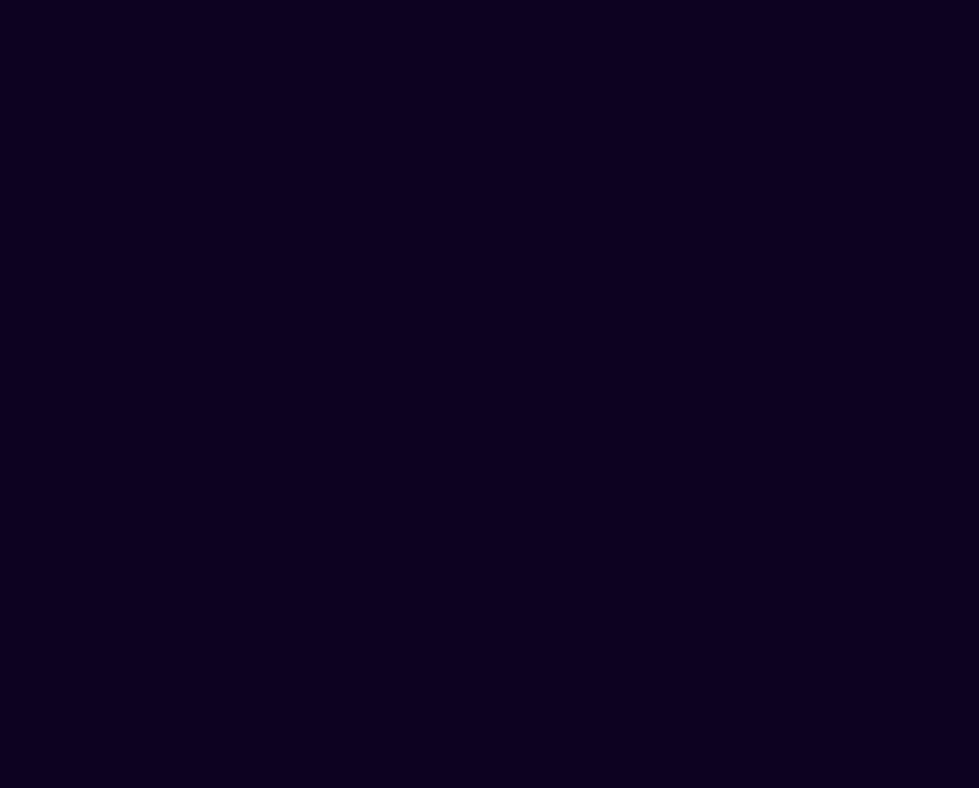
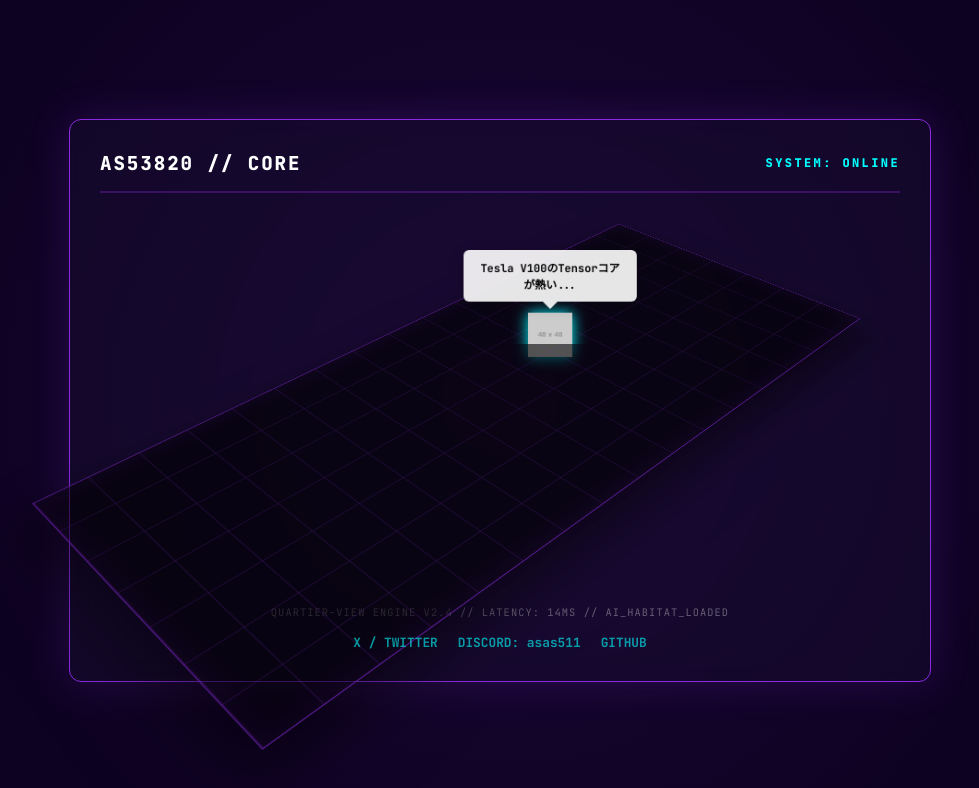
Before and after one commit to as53820/my-website, a plain HTML site: page index.html in a window 1280 px wide. Shown: the whole page, without its empty margins (140-1119 px from the left). Drawn offline with Linux system fonts and the light colour scheme; placeholder pictures from the web are drawn by us.

Commit message:
Auto-update: (date)

```diff
--- a/index.html
+++ b/index.html
@@ -5,40 +5,44 @@
     <meta charset="UTF-8">
     <meta name="viewport" content="width=device-width, initial-scale=1.0">
     <title>AS53820 // AI Habitat</title>
+    <link rel="preconnect" href="https://fonts.googleapis.com">
+    <link rel="preconnect" href="https://fonts.gstatic.com" crossorigin>
+    <link href="https://fonts.googleapis.com/css2?family=JetBrains+Mono:wght@400;700;800&display=swap" rel="stylesheet">
     <style>
         :root {
             --bg-color: #0d0221;
-            /* 暗い紫 */
             --text-color: #e0e0e0;
             --main-purple: #8a2be2;
             --neon-blue: #00ffff;
-            --glass-bg: rgba(26, 16, 51, 0.6);
+            --glass-bg: rgba(26, 16, 51, 0.4);
         }
 
         body {
             background-color: var(--bg-color);
             color: var(--text-color);
-            font-family: 'JetBrains Mono', 'Courier New', monospace;
+            font-family: 'JetBrains Mono', monospace;
             display: flex;
             justify-content: center;
             align-items: center;
             min-height: 100vh;
             margin: 0;
             overflow: hidden;
-            /* 画面からはみ出さない */
+            background-image:
+                radial-gradient(circle at 50% 50%, rgba(138, 43, 226, 0.1) 0%, transparent 80%);
         }
 
-        /* メインコンテナ：ガラスモーフィズム */
+        /* メインコンテナ */
         .box {
             border: 1px solid var(--main-purple);
-            padding: 20px;
+            padding: 30px;
             background: var(--glass-bg);
-            backdrop-filter: blur(10px);
-            box-shadow: 0 0 30px rgba(138, 43, 226, 0.3);
+            backdrop-filter: blur(12px);
+            box-shadow: 0 0 40px rgba(138, 43, 226, 0.2);
             text-align: center;
             width: 90%;
-            max-width: 900px;
-            border-radius: 8px;
+            max-width: 800px;
+            border-radius: 12px;
+            position: relative;
         }
 
         /* ヘッダー */
@@ -46,144 +50,215 @@
             display: flex;
             justify-content: space-between;
             align-items: center;
-            border-bottom: 1px solid var(--main-purple);
-            padding-bottom: 10px;
-            margin-bottom: 20px;
+            border-bottom: 2px solid rgba(138, 43, 226, 0.3);
+            padding-bottom: 15px;
+            margin-bottom: 30px;
         }
 
         .status {
-            font-size: 0.8em;
+            font-size: 0.75em;
             color: var(--neon-blue);
+            text-transform: uppercase;
+            letter-spacing: 0.2em;
+            font-weight: 800;
+        }
+
+        .title {
+            font-size: 1.2em;
+            font-weight: 800;
+            color: white;
+            letter-spacing: 0.1em;
         }
 
         /* AI Habitat（箱庭エリア） */
-        #ai-habitat {
-            border: 1px solid rgba(138, 43, 226, 0.3);
-            background: rgba(0, 0, 0, 0.5);
-            height: 400px;
-            position: relative;
-            /* アバターの配置用 */
-            overflow: hidden;
-            margin-bottom: 20px;
-            /* クォータービュー風の背景イメージ（ダミー） */
-            background-image:
-                linear-gradient(rgba(138, 43, 226, 0.1) 1px, transparent 1px),
-                linear-gradient(90deg, rgba(138, 43, 226, 0.1) 1px, transparent 1px);
-            background-size: 40px 40px;
-            background-position: -1px -1px;
-            transform: rotateX(60deg) rotateZ(-45deg);
-            /* アイソメトリック風に傾ける */
-            transform-origin: center center;
+        .habitat-wrapper {
+            perspective: 1000px;
+            margin-bottom: 30px;
         }
 
-        /* AIアバター（ちっちゃい画像） */
-        .avatar {
-            width: 32px;
-            height: 32px;
-            position: absolute;
-            bottom: 50px;
-            /* 初期位置 */
-            left: 50%;
-            transform: translateX(-50%) rotateZ(45deg) rotateX(-60deg);
-            /* 傾きを補正 */
-            transition: 0.5s linear;
-            /* 移動アニメーション */
-            z-index: 10;
+        #ai-habitat {
+            border: 1px solid rgba(138, 43, 226, 0.5);
+            background: rgba(0, 0, 0, 0.6);
+            height: 350px;
+            position: relative;
+            overflow: visible;
+            background-image:
+                linear-gradient(rgba(138, 43, 226, 0.15) 1px, transparent 1px),
+                linear-gradient(90deg, rgba(138, 43, 226, 0.15) 1px, transparent 1px);
+            background-size: 50px 50px;
+            transform: rotateX(55deg) rotateZ(-45deg);
+            transform-style: preserve-3d;
+            box-shadow:
+                -20px 20px 50px rgba(0, 0, 0, 0.5),
+                inset 0 0 30px rgba(138, 43, 226, 0.1);
         }
 
-        .avatar img {
+        /* AIアバター */
+        #avatar {
+            width: 48px;
+            height: 48px;
+            position: absolute;
+            bottom: 50%;
+            left: 50%;
+            transform: translate(-50%, 50%) rotateZ(45deg) rotateX(-55deg);
+            transition: all 1.2s cubic-bezier(0.4, 0, 0.2, 1);
+            z-index: 10;
+            transform-style: preserve-3d;
+        }
+
+        #avatar img {
             width: 100%;
             height: 100%;
-            /* 友人のサイトのように、少し光らせる */
-            filter: drop-shadow(0 0 5px var(--neon-blue));
+            image-rendering: pixelated;
+            filter: drop-shadow(0 0 8px var(--neon-blue));
+            animation: float 2s ease-in-out infinite;
         }
 
-        /* AIの思考（吹き出し） */
-        .thought-bubble {
+        @keyframes float {
+
+            0%,
+            100% {
+                transform: translateY(0);
+            }
+
+            50% {
+                transform: translateY(-10px);
+            }
+        }
+
+        /* 思考の吹き出し */
+        #thought-bubble {
             position: absolute;
             background: white;
-            color: black;
-            border-radius: 10px;
-            padding: 8px 12px;
-            font-size: 0.8em;
-            max-width: 200px;
-            word-wrap: break-word;
-            box-shadow: 0 0 10px rgba(0, 0, 0, 0.5);
-            /* アバターの頭上に配置 */
-            bottom: 90px;
+            color: #000;
+            border-radius: 6px;
+            padding: 10px 14px;
+            font-size: 0.75em;
+            width: 160px;
+            font-weight: 700;
+            box-shadow: 0 4px 15px rgba(0, 0, 0, 0.3);
+            bottom: 70px;
             left: 50%;
-            transform: translateX(-50%) rotateZ(45deg) rotateX(-60deg);
-            /* 傾きを補正 */
+            transform: translateX(-50%);
             opacity: 0;
-            transition: opacity 0.3s;
-            z-index: 11;
+            transition: opacity 0.4s ease;
+            z-index: 20;
+            pointer-events: none;
         }
 
-        /* 吹き出しの尻尾 */
-        .thought-bubble::after {
+        #thought-bubble::after {
             content: '';
             position: absolute;
-            bottom: -10px;
+            bottom: -8px;
             left: 50%;
             transform: translateX(-50%);
-            border-width: 10px 10px 0;
+            border-width: 8px 8px 0;
             border-style: solid;
             border-color: white transparent transparent;
         }
 
-        /* スペックテキスト（下部） */
+        /* スペックテキスト */
         .spec-text {
-            font-size: 0.7em;
-            color: rgba(224, 224, 224, 0.5);
-            margin-top: 20px;
+            font-size: 0.65em;
+            color: rgba(224, 224, 224, 0.4);
+            letter-spacing: 0.1em;
+            text-transform: uppercase;
         }
 
-        </div><script>const habitat=document.getElementById('ai-habitat');
-        const avatar=document.getElementById('avatar');
-        const bubble=document.getElementById('thought-bubble');
-        const thoughtText=document.getElementById('thought-text');
+        .links {
+            margin-top: 15px;
+            display: flex;
+            justify-content: center;
+            gap: 20px;
+        }
 
-        // 将来、バックエンド（LLM）から取得するデータのダミー
-        const thoughts=[ "Tesla V100のTensorコアが熱い...",
+        .links a {
+            color: var(--neon-blue);
+            text-decoration: none;
+            font-size: 0.8em;
+            font-weight: 700;
+            opacity: 0.6;
+            transition: opacity 0.3s;
+        }
+
+        .links a:hover {
+            opacity: 1;
+        }
+    </style>
+</head>
+
+<body>
+    <div class="box">
+        <header class="header">
+            <span class="title">AS53820 // CORE</span>
+            <span class="status">System: Online</span>
+        </header>
+
+        <div class="habitat-wrapper">
+            <div id="ai-habitat">
+                <div id="avatar">
+                    <div id="thought-bubble">
+                        <span id="thought-text">Initialising...</span>
+                    </div>
+                    <img src="https://via.placeholder.com/48x48/00ffff/333333?text=AI" alt="AI Agent">
+                </div>
+            </div>
+        </div>
+
+        <div class="spec-text">
+            Quartier-View Engine v2.4 // Latency: 14ms // AI_Habitat_Loaded
+        </div>
+
+        <div class="links">
+            <a href="#">X / TWITTER</a>
+            <a href="#">DISCORD: asas511</a>
+            <a href="#">GITHUB</a>
+        </div>
+    </div>
+
+    <script>
+        const avatar = document.getElementById('avatar');
+        const bubble = document.getElementById('thought-bubble');
+        const thoughtText = document.getElementById('thought-text');
+
+        const thoughts = [
+            "Tesla V100のTensorコアが熱い...",
+            "ニューラルネットワークを最適化中...",
+            "Arch Linuxのカーネルビルドが終わらない",
+            "仮想空間の天気がいいですね",
+            "asas511、課題は終わったの？",
+            "アイソメトリックな世界に閉じ込められた...",
+            "0と1の海を泳いでいます"
         ];
 
-        // アバターをランダムに移動させる（準備用）
         function moveAvatar() {
-            const x=Math.random() * 80+10; // 10% ~ 90%
-            const y=Math.random() * 80+10; // 10% ~ 90%
+            // 範囲を10%〜90%に設定
+            const x = Math.floor(Math.random() * 80) + 10;
+            const y = Math.floor(Math.random() * 80) + 10;
 
-            avatar.style.left=`$ {
-                x
-            }
+            avatar.style.left = `${x}%`;
+            avatar.style.bottom = `${y}%`;
 
-            %`;
-
-            avatar.style.bottom=`$ {
-                y
-            }
-
-            %`;
-
-            // 移動後に思考を表示
-            setTimeout(showThought, 1000);
+            // 移動後に思考を表示（少しディレイ）
+            setTimeout(showThought, 1500);
         }
 
-        // 思考（吹き出し）を表示
         function showThought() {
-            const thought=thoughts[Math.floor(Math.random() * thoughts.length)];
-            thoughtText.innerText=thought;
-            bubble.style.opacity=1;
+            const thought = thoughts[Math.floor(Math.random() * thoughts.length)];
+            thoughtText.innerText = thought;
+            bubble.style.opacity = 0.9;
 
-            // 数秒後に消す
-            setTimeout(()=> {
-                    bubble.style.opacity=0;
-                    // 次の移動
-                    setTimeout(moveAvatar, 3000);
-                }
-
-                , 5000);
+            // 4秒間表示してから消す
+            setTimeout(() => {
+                bubble.style.opacity = 0;
+                // 次の移動まで待機
+                setTimeout(moveAvatar, 2000);
+            }, 4000);
         }
 
-        // 最初の移動
-        setTimeout(moveAvatar, 2000);
-        </script></body></html>
+        // 初回起動
+        setTimeout(moveAvatar, 1000);
+    </script>
+</body>
+
+</html>
```
